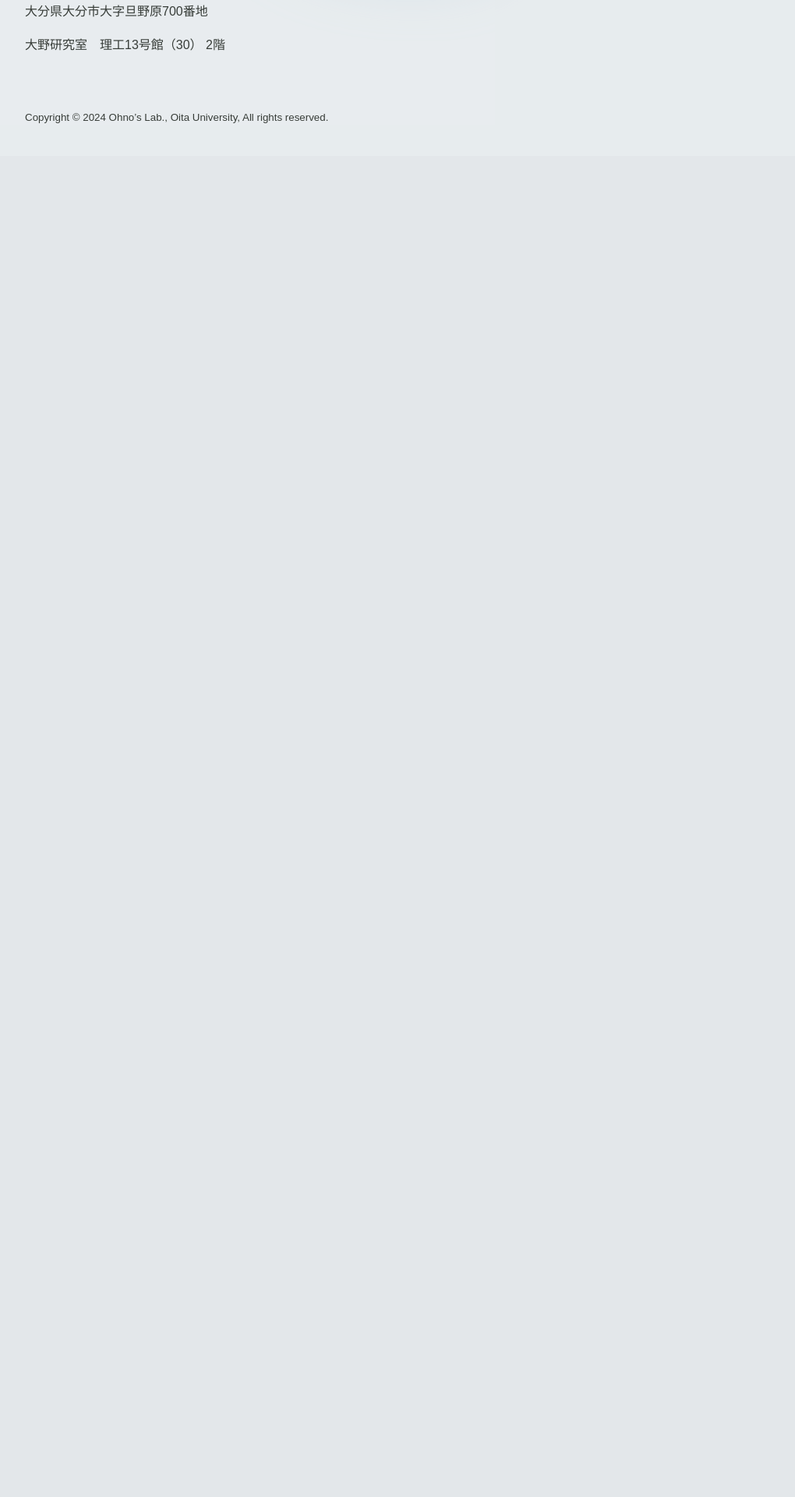
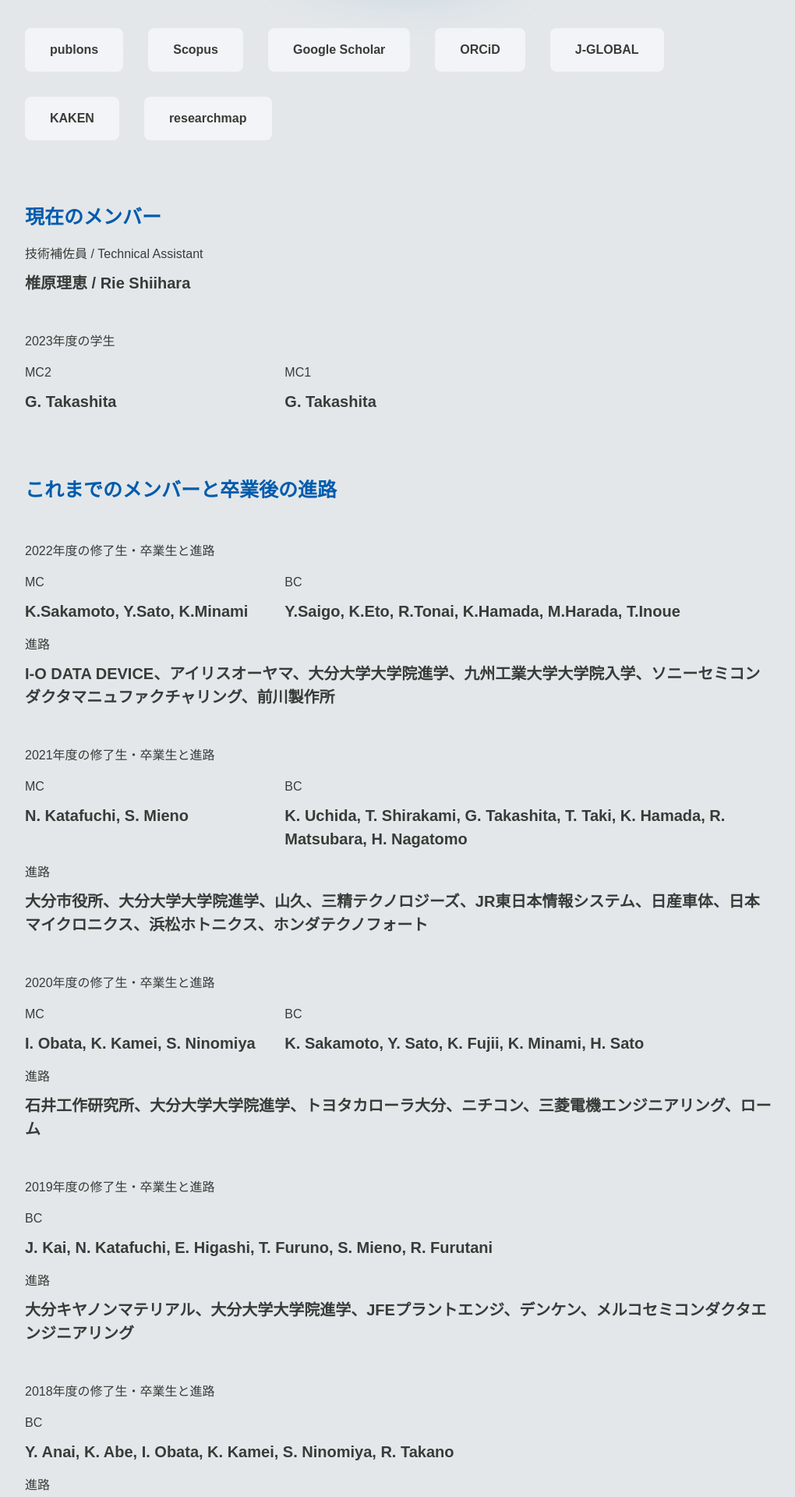
Before and after one commit to svertkatter/ohnolab3, a Nuxt app: page /members in a window 1280 px wide. Shown: the part 660-2580 px from the top of the page at 78% size, without its empty margins (128-1148 px from the left). Before the commit the page ends 860 px from the top, so only its background shows below. Built offline with nearby package versions, Linux system fonts and the light colour scheme; a web font is replaced by a local one.

Commit message:
chore: :pencil2: メンバーページの編集

```diff
--- a/assets/css/style.css
+++ b/assets/css/style.css
@@ -293,6 +293,52 @@ img{
     }
 }
 
+.member-article{
+    .link-button-area{
+        margin-top: var(--section-margin);
+        width: 100%;
+        display: flex;
+        flex-wrap: wrap;
+        gap: 2em;
+    }
+
+    .margin-top{
+        margin-top: 3em;
+    }
+
+    .member-area{
+        display: grid;
+        grid-template-columns: 0.5fr 1fr;
+        column-gap: 20px;
+        /* gap: 2em; */
+
+    }
+
+    .member-section{
+        --section-margin: 5em;
+    }
+
+    .professor{
+        margin-top: 0.5em;
+    }
+}
+
+.paper-button{
+    padding: 1em 2em;
+    background: rgb(252, 253, 255, 0.6);
+    backdrop-filter: blur(10px);
+    width: fit-content;
+    border-radius: var(--radius);
+    display: block;
+    font-weight: 700;
+
+    &:hover{
+        opacity: 1;
+        color: var(--base-color);
+        background: rgb(55, 60, 56);
+    }
+}
+
 .footer {
     position: relative;
     background: rgb(236, 240, 242, 0.6);
--- /dev/null
+++ b/components/PapersLinkButton.vue
@@ -0,0 +1,16 @@
+<template>
+        <a class="paper-button" :href="link" target="_blank" rel="noopener noreferrer">{{ text }}</a>
+</template>
+
+<script setup>
+defineProps({
+    link: {
+        type: String,
+        required: true
+    },
+    text: {
+        type: String,
+        required: true
+    }
+})
+</script>
--- a/pages/members/index.vue
+++ b/pages/members/index.vue
@@ -1,2 +1,152 @@
 <template>
+    <article class="container member-article">
+        <div class="section">
+            <div class="section-title">
+                <h2>Member</h2>
+                <p>メンバー</p>
+            </div>
+
+
+            <div class="member-section">
+                <p class="blue-title">指導教員</p>
+                <div class="member-content">
+                    <p>准教授 / Associate Professor, PI</p>
+                    <p class="professor">大野 武雄　博士（工学） / Takeo Ohno, PhD in Materials Science</p>
+                    <p>大分大学理工学部理工学科電気エネルギー・電子工学プログラム
+                        （兼）大分大学大学院工学研究科工学選考電気電子工学コース</p>
+                </div>
+                <p class="member-content-en">Electrical Power and Electronics Program, Department of Science and Technology, Faculty of Science and Technology, Oita University (concurrently) Division of Electrical and Electronic Engineering, Department of Engineering, Graduate School of Engineering, Oita University</p>
+                <div class="link-button-area">
+                    <PapersLinkButton link="https://publons.com/researcher/2769392/takeo-ohno" text="publons"/>
+
+                    <PapersLinkButton link="https://www.scopus.com/authid/detail.uri?authorId=7402659251" text="Scopus"/>
+
+                    <PapersLinkButton link="https://scholar.google.com/citations?user=RSKRq7wAAAAJ&hl=EN" text="Google Scholar"/>
+
+                    <PapersLinkButton link="https://orcid.org/0000-0001-9990-5544" text="ORCiD"/>
+
+                    <PapersLinkButton link="https://jglobal.jst.go.jp/detail/?JGLOBAL_ID=200901012863419430" text="J-GLOBAL"/>
+
+                    <PapersLinkButton link="https://nrid.nii.ac.jp/ja/nrid/1000090447144/" text="KAKEN"/>
+
+                    <PapersLinkButton link="https://researchmap.jp/read0103300" text="researchmap"/>
+                </div>
+            </div>
+
+            <div class="member-section">
+                <p class="blue-title">現在のメンバー</p>
+                <div class="member-content">
+                    <p>技術補佐員 / Technical Assistant</p>
+                    <p class="professor">椎原理恵 / Rie Shiihara</p>
+                </div>
+
+                <div class="member-content margin-top">
+                    <p>2023年度の学生</p>
+                    <div class="member-area">
+                        <div>
+                            <p>MC2</p>
+                            <p class="professor">G. Takashita</p>
+                        </div>
+
+                        <div>
+                            <p>MC1</p>
+                            <p class="professor">G. Takashita</p>
+                        </div>
+                    </div>
+                </div>
+            </div>
+
+            <div class="member-section">
+                <p class="blue-title">これまでのメンバーと卒業後の進路</p>
+
+                <div class="member-content margin-top">
+                    <p>2022年度の修了生・卒業生と進路</p>
+                    <div class="member-area">
+                            <div>
+                                <p>MC</p>
+                                <p class="professor">K.Sakamoto, Y.Sato, K.Minami</p>
+                            </div>
+
+                            <div>
+                                <p>BC</p>
+                                <p class="professor">Y.Saigo, K.Eto, R.Tonai, K.Hamada, M.Harada, T.Inoue</p>
+                            </div>
+                    </div>
+                    <div>
+                        <p>進路</p>
+                        <p class="professor">I-O DATA DEVICE、アイリスオーヤマ、大分大学大学院進学、九州工業大学大学院入学、ソニーセミコンダクタマニュファクチャリング、前川製作所</p>
+                    </div>
+                </div>
+
+                <div class="member-content margin-top">
+                    <p>2021年度の修了生・卒業生と進路</p>
+                    <div class="member-area">
+                            <div>
+                                <p>MC</p>
+                                <p class="professor">N. Katafuchi, S. Mieno</p>
+                            </div>
+
+                            <div>
+                                <p>BC</p>
+                                <p class="professor">K. Uchida, T. Shirakami, G. Takashita, T. Taki, K. Hamada, R. Matsubara, H. Nagatomo</p>
+                            </div>
+                    </div>
+                    <div>
+                        <p>進路</p>
+                        <p class="professor">大分市役所、大分大学大学院進学、山久、三精テクノロジーズ、JR東日本情報システム、日産車体、日本マイクロニクス、浜松ホトニクス、ホンダテクノフォート</p>
+                    </div>
+                </div>
+
+                <div class="member-content margin-top">
+                    <p>2020年度の修了生・卒業生と進路</p>
+                    <div class="member-area">
+                        <div>
+                            <p>MC</p>
+                            <p class="professor">I. Obata, K. Kamei, S. Ninomiya</p>
+                        </div>
+
+                        <div>
+                            <p>BC</p>
+                            <p class="professor">K. Sakamoto, Y. Sato, K. Fujii, K. Minami, H. Sato</p>
+                        </div>
+                    </div>
+                    <div>
+                        <p>進路</p>
+                        <p class="professor">石井工作研究所、大分大学大学院進学、トヨタカローラ大分、ニチコン、三菱電機エンジニアリング、ローム</p>
+                    </div>
+                </div>
+
+                <div class="member-content margin-top">
+                    <p>2019年度の修了生・卒業生と進路</p>
+                    <div>
+                        <div>
+                            <p>BC</p>
+                            <p class="professor">J. Kai, N. Katafuchi, E. Higashi, T. Furuno, S. Mieno, R. Furutani</p>
+                        </div>
+                    </div>
+                    <div>
+                        <p>進路</p>
+                        <p class="professor">大分キヤノンマテリアル、大分大学大学院進学、JFEプラントエンジ、デンケン、メルコセミコンダクタエンジニアリング</p>
+                    </div>
+                </div>
+
+                <div class="member-content margin-top">
+                    <p>2018年度の修了生・卒業生と進路</p>
+                    <div>
+                        <div>
+                            <p>BC</p>
+                            <p class="professor">Y. Anai, K. Abe, I. Obata, K. Kamei, S. Ninomiya, R. Takano</p>
+                        </div>
+                    </div>
+                    <div>
+                        <p>進路</p>
+                        <p class="professor">大分大学大学院進学、八幡浜市役所、パーソルR&D</p>
+                    </div>
+                </div>
+            </div>
+
+            <div class="button-back"><BackButton/></div>
+
+        </div>
+    </article>
 </template>
```
